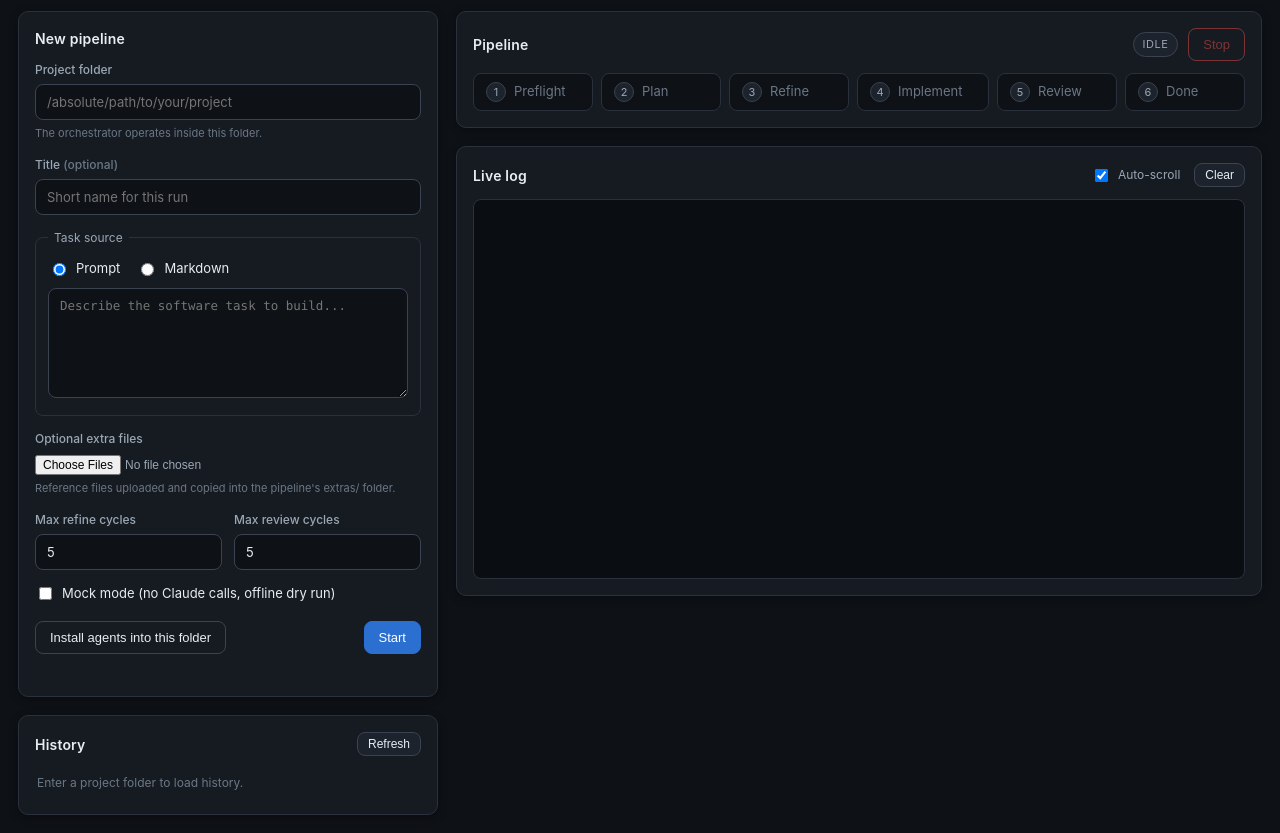
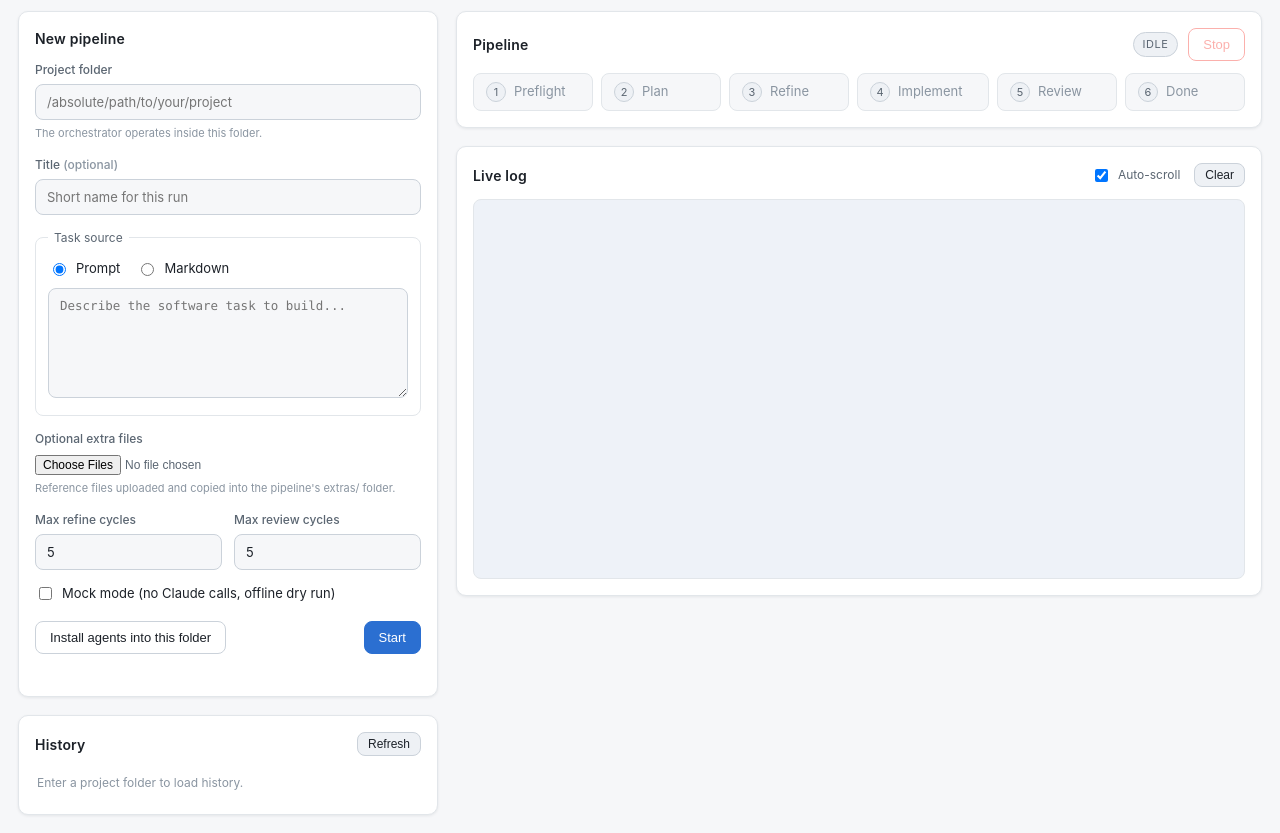
Before and after one commit to denislavprinov/maestro, a website: page ui/public/index.html in a window 1280 px wide. Shown: the part 56-889 px from the top of the page. Drawn offline with Linux system fonts and the light colour scheme.

```diff
--- /dev/null
+++ b/test/ui-theme.test.mjs
@@ -0,0 +1,66 @@
+import { test } from 'node:test';
+import assert from 'node:assert/strict';
+import { readFileSync } from 'node:fs';
+import { fileURLToPath } from 'node:url';
+
+const css = readFileSync(
+  fileURLToPath(new URL('../ui/public/style.css', import.meta.url)),
+  'utf8'
+);
+
+// Pull a `--token: value;` out of the stylesheet. The regex requires a colon
+// immediately after the exact token name, so `--bg` cannot match `--bg-elev:`
+// (next char is `-`, not `:`) nor a `var(--bg)` use (next char is `)`). Each
+// token is defined once in :root, so the first match is the declaration.
+function tokenValue(name) {
+  const m = css.match(new RegExp(`--${name}\\s*:\\s*([^;]+);`));
+  assert.ok(m, `expected token --${name} to be defined`);
+  return m[1].trim();
+}
+
+test('page surface is light, not the old dark background', () => {
+  assert.notEqual(tokenValue('bg'), '#0e1116', '--bg still set to the dark value');
+  // light page: pure white or a near-white gray (leading f keeps it near #fff)
+  assert.match(tokenValue('bg'), /^#(fff(fff)?|f[0-9a-f]{5})$/i);
+  assert.equal(tokenValue('bg-elev').toLowerCase(), '#ffffff', 'cards should be pure white');
+});
+
+test('log and viewer are no longer the darkest dark panel', () => {
+  assert.ok(!css.includes('#0a0d12'), 'old dark log/viewer background still present');
+});
+
+test('log and viewer use the tinted code token', () => {
+  // `.log {` / `.viewer {` only — `\s*\{` won't match `.log-card {` etc.
+  assert.match(css, /\.log\s*\{[^}]*background:\s*var\(--bg-code\)/, '.log should use var(--bg-code)');
+  assert.match(css, /\.viewer\s*\{[^}]*background:\s*var\(--bg-code\)/, '.viewer should use var(--bg-code)');
+});
+
+test('a tinted code surface token exists for log/viewer', () => {
+  const code = tokenValue('bg-code').toLowerCase();
+  assert.notEqual(code, '#ffffff', 'log/viewer must be tinted, not pure white');
+});
+
+test('accent and status colors are unchanged', () => {
+  assert.equal(tokenValue('accent').toLowerCase(), '#4f9cf9');
+  assert.equal(tokenValue('accent-dim').toLowerCase(), '#2b6fd1');
+  assert.equal(tokenValue('good').toLowerCase(), '#3fb950');
+  assert.equal(tokenValue('warn').toLowerCase(), '#d29922');
+  assert.equal(tokenValue('bad').toLowerCase(), '#f85149');
+  assert.equal(tokenValue('critical').toLowerCase(), '#f85149');
+  assert.equal(tokenValue('major').toLowerCase(), '#db6d28');
+  assert.equal(tokenValue('minor').toLowerCase(), '#d29922');
+  assert.equal(tokenValue('suggestion').toLowerCase(), '#58a6ff');
+});
+
+test('no stray hard-coded dark button hover remains', () => {
+  assert.ok(!css.includes('#232c38'), 'dark hover literal still present');
+});
+
+// Regression guard: the done-circle checkmark sits on the unchanged green
+// (--good) fill. A dark glyph there is ~7.5:1; white would be ~2.5:1. Keep dark.
+test('done-step checkmark stays high-contrast (not white) on the green circle', () => {
+  const m = css.match(/\.step\.done \.num \{[^}]*color:\s*([^;]+);/);
+  assert.ok(m, 'expected a color on .step.done .num');
+  const c = m[1].trim().toLowerCase();
+  assert.ok(c !== '#fff' && c !== '#ffffff', 'white checkmark on green is low-contrast; keep it dark');
+});
--- a/ui/public/style.css
+++ b/ui/public/style.css
@@ -1,14 +1,19 @@
-/* maestro UI — dark, minimal, readable. No framework. */
+/* maestro UI — light, minimal, readable. No framework. */
 
 :root {
-  --bg: #0e1116;
-  --bg-elev: #161b22;
-  --bg-elev-2: #1c232d;
-  --border: #2a313c;
-  --border-strong: #3a434f;
-  --fg: #e6edf3;
-  --fg-dim: #9aa7b4;
-  --fg-faint: #6b7785;
+  /* surfaces — pure white cards, near-white page, minimal gray */
+  --bg: #f6f7f9;          /* page background + recessed insets */
+  --bg-elev: #ffffff;     /* cards, topbar */
+  --bg-elev-2: #eef1f5;   /* buttons, badges, num circles, q-options */
+  --bg-code: #eef2f8;     /* log + viewer: light but subtly tinted */
+  --bg-hover: #e4e8ee;    /* neutral light hover fill (was a dark literal) */
+  --border: #e2e6ea;
+  --border-strong: #cbd2da;
+  --fg: #1c2128;
+  --fg-dim: #5b6672;
+  --fg-faint: #8a95a1;
+
+  /* accent + status — UNCHANGED from the dark theme */
   --accent: #4f9cf9;
   --accent-dim: #2b6fd1;
   --good: #3fb950;
@@ -18,10 +23,11 @@
   --major: #db6d28;
   --minor: #d29922;
   --suggestion: #58a6ff;
+
   --mono: ui-monospace, SFMono-Regular, "SF Mono", Menlo, Consolas, "Liberation Mono", monospace;
   --sans: -apple-system, BlinkMacSystemFont, "Segoe UI", Roboto, Helvetica, Arial, sans-serif;
   --radius: 10px;
-  --shadow: 0 2px 8px rgba(0, 0, 0, 0.35);
+  --shadow: 0 1px 3px rgba(16, 24, 40, 0.08);
 }
 
 * {
@@ -269,7 +275,7 @@ fieldset.source legend {
   transition: background 0.12s, border-color 0.12s, opacity 0.12s;
 }
 .btn:hover:not(:disabled) {
-  background: #232c38;
+  background: var(--bg-hover);
   border-color: var(--border-strong);
 }
 .btn:disabled {
@@ -442,7 +448,7 @@ fieldset.source legend {
 }
 .q-option:hover {
   border-color: var(--accent);
-  background: #232c38;
+  background: var(--bg-hover);
 }
 .q-option.selected {
   border-color: var(--accent);
@@ -569,7 +575,7 @@ fieldset.source legend {
   font-family: var(--mono);
   font-size: 12px;
   line-height: 1.55;
-  background: #0a0d12;
+  background: var(--bg-code);
   border: 1px solid var(--border);
   border-radius: 8px;
   padding: 10px 12px;
@@ -676,7 +682,7 @@ fieldset.source legend {
   font-family: var(--mono);
   font-size: 12px;
   line-height: 1.55;
-  background: #0a0d12;
+  background: var(--bg-code);
   border: 1px solid var(--border);
   border-radius: 8px;
   padding: 12px;
```
Also changed, not shown: ui/public/index.html (+1 -0 lines), 4 other files.
